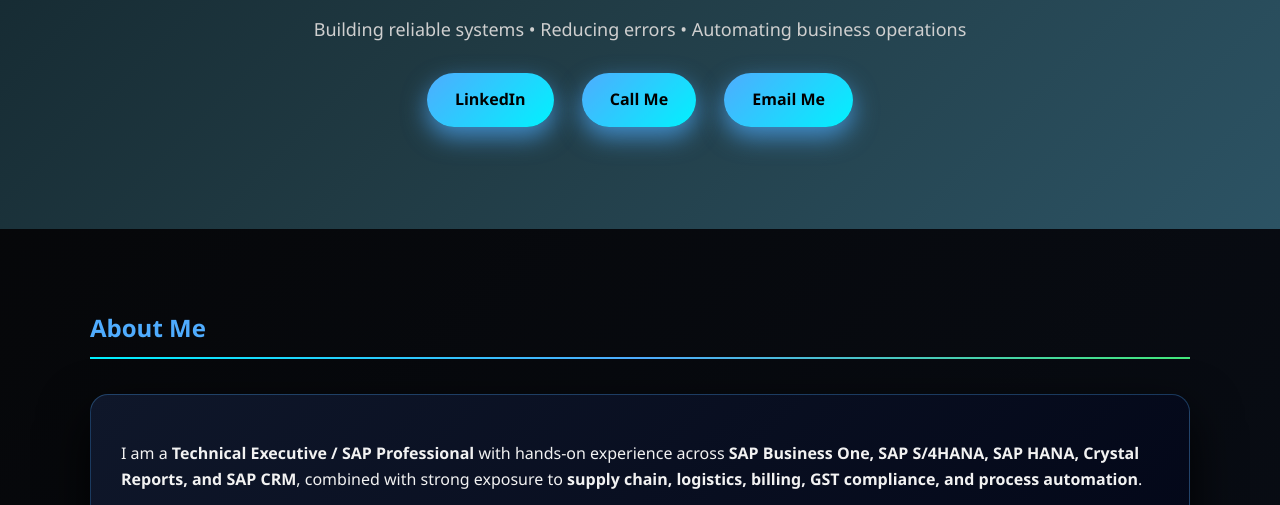
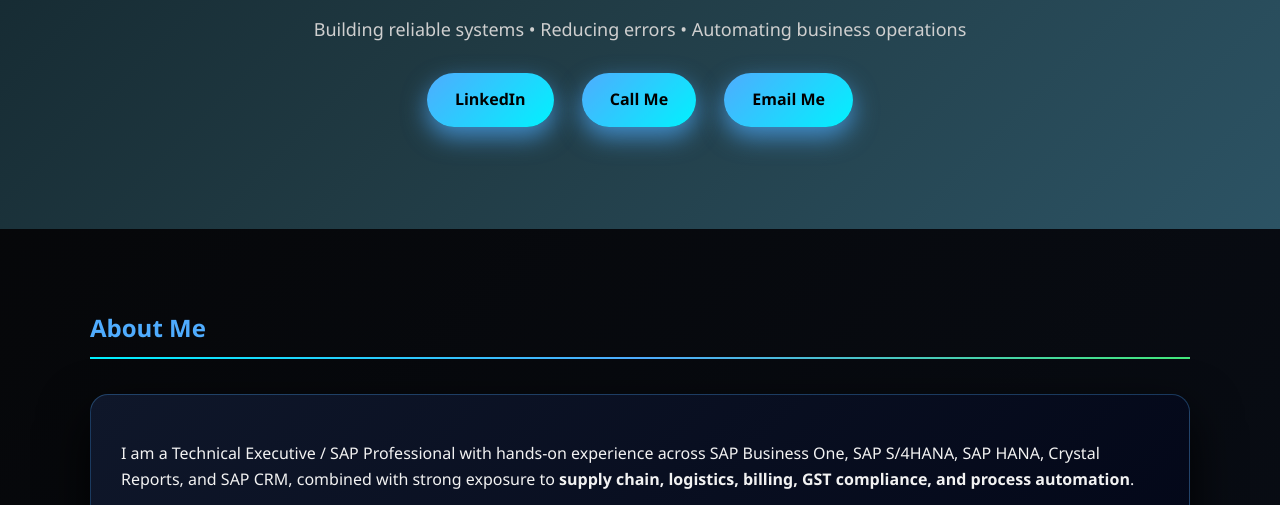
Before and after one commit to Revanthdeshmukh1/revanth-portfolio, a plain HTML site: page index.html in a window 1280 px wide. Shown: the part 441-946 px from the top of the page. Drawn offline with Linux system fonts and the light colour scheme.

```diff
--- a/index.html
+++ b/index.html
@@ -124,7 +124,7 @@
   <h2>About Me</h2>
   <div class="card">
     <p>
-      I am a <strong>Technical Executive / SAP Professional</strong> with hands-on experience across <strong>SAP Business One, SAP S/4HANA, SAP HANA, Crystal Reports, and SAP CRM</strong>, combined with strong exposure to <strong>supply chain, logistics, billing, GST compliance, and process automation</strong>.
+      I am a Technical Executive / SAP Professional with hands-on experience across SAP Business One, SAP S/4HANA, SAP HANA, Crystal Reports, and SAP CRM</strong>, combined with strong exposure to <strong>supply chain, logistics, billing, GST compliance, and process automation</strong>.
     </p>
     <p>
       My career spans ERP operations, reporting, automation, and technical leadership. I have worked closely with finance, logistics, and management teams to ensure accurate transactions, reduce human errors, and improve system reliability. Alongside SAP, I bring skills in <strong>Java, SQL, Excel Macros, IoT, and basic cybersecurity</strong>, enabling me to think beyond transactions and focus on scalable solutions.
```
